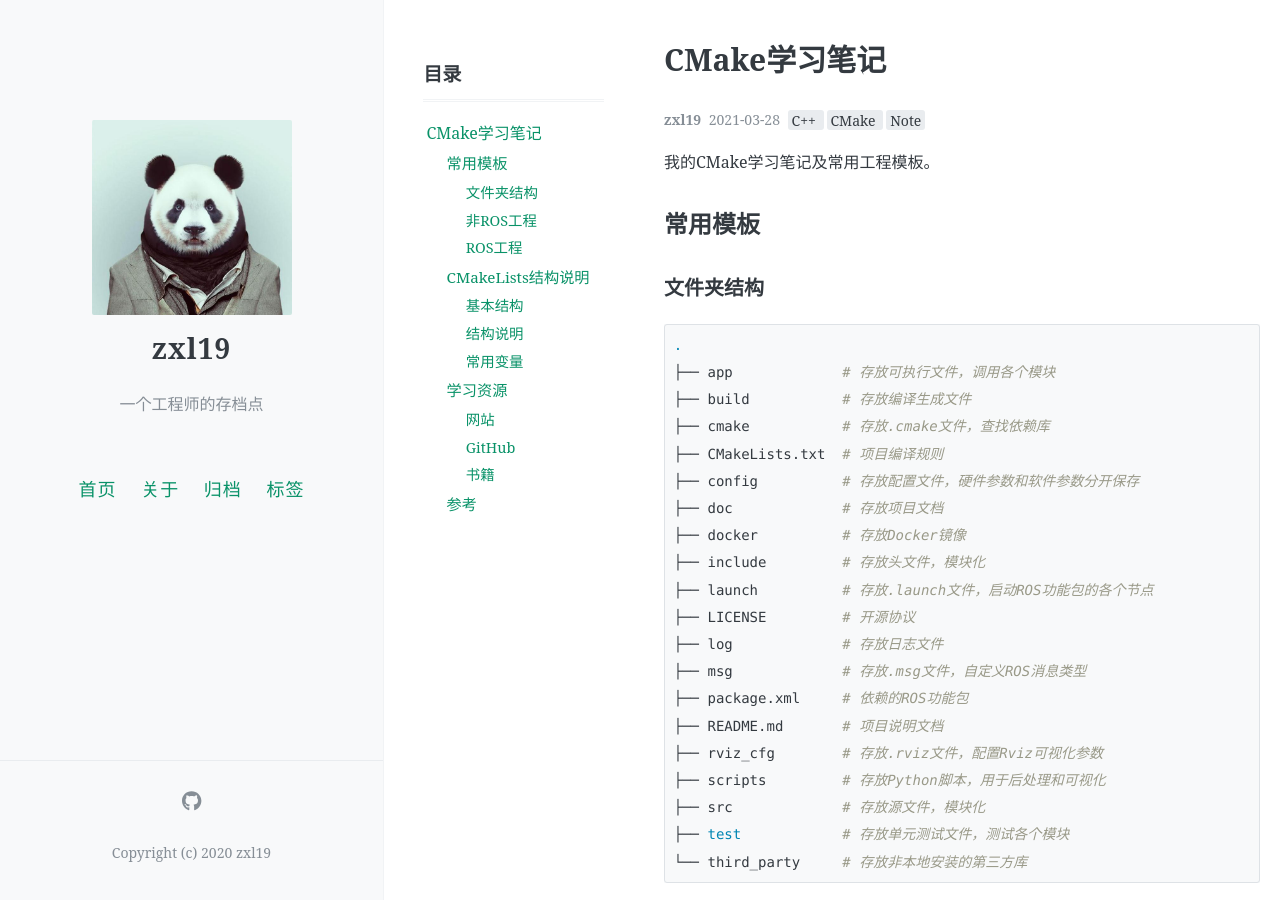
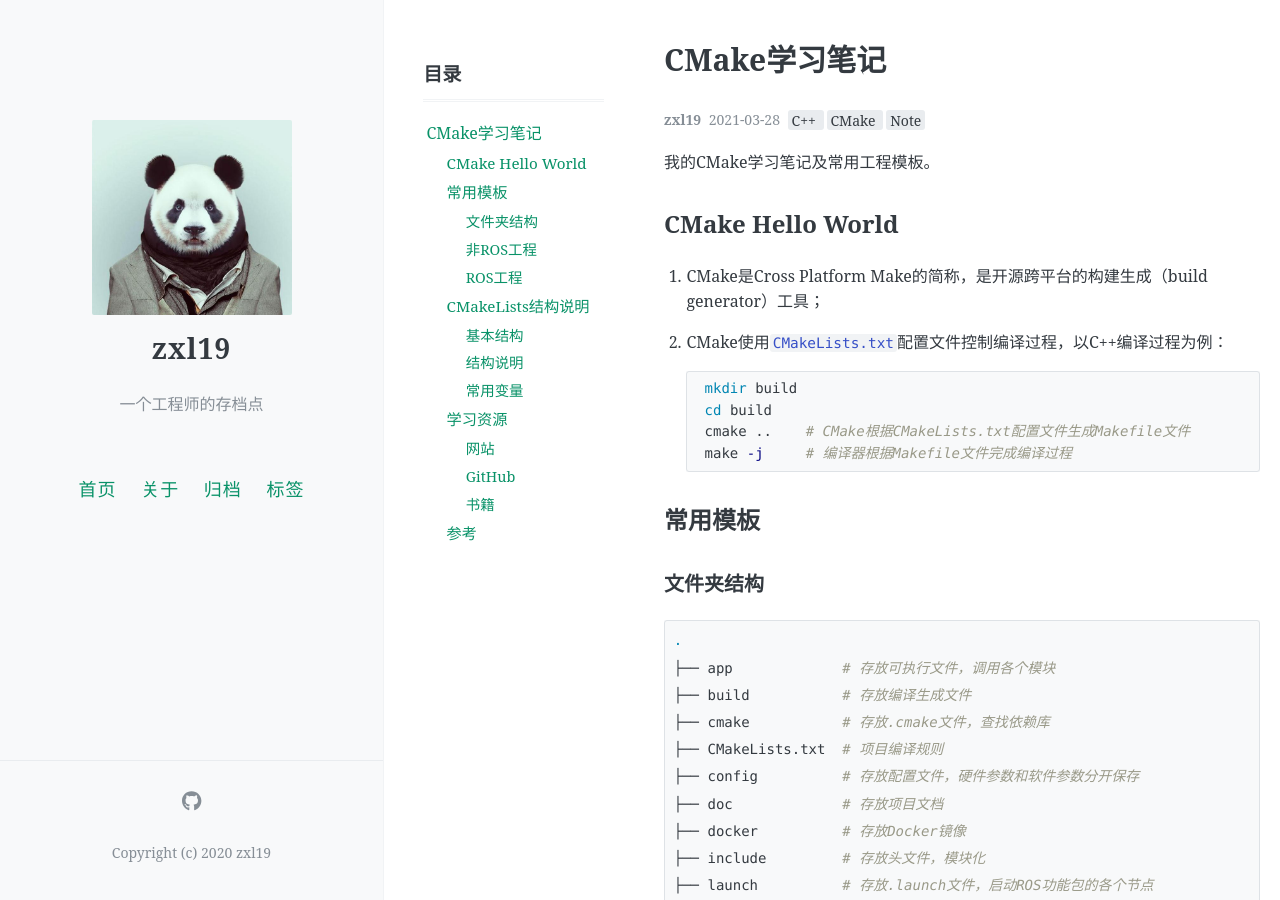
Before and after one commit to zxl19/zxl19.github.io, a Jekyll site: the page built from _posts/2021-03-28-cmake-note.md, in a window 1280 px wide and 900 px high. Built offline with Jekyll 4.4.1, drawn with Linux system fonts in a browser that asks for light colours; comment, search, counter and statistics services are not loaded.

Commit message:
Update Posts

````diff
--- a/_posts/2021-03-28-cmake-note.md
+++ b/_posts/2021-03-28-cmake-note.md
@@ -12,6 +12,18 @@ pinned: true
 我的CMake学习笔记及常用工程模板。
 
 <!-- more -->
+
+## CMake Hello World
+
+1. CMake是Cross Platform Make的简称，是开源跨平台的构建生成（build generator）工具；
+2. CMake使用`CMakeLists.txt`配置文件控制编译过程，以C++编译过程为例：
+
+    ```shell
+    mkdir build
+    cd build
+    cmake ..    # CMake根据CMakeLists.txt配置文件生成Makefile文件
+    make -j     # 编译器根据Makefile文件完成编译过程
+    ```
 
 ## 常用模板
 
@@ -254,24 +266,25 @@ target_link_libraries()
 
 ## 参考
 
-1. [gaoxiang12/faster-lio](https://github.com/gaoxiang12/faster-lio)
-2. [Ceres CMakeLists-CSDN博客](https://blog.csdn.net/sinat_28752257/article/details/82758546)
-3. [CMakeLists-简书](https://www.jianshu.com/p/95c744a5c6f1)
-4. [指定C++编译标准1-Stack Overflow](https://stackoverflow.com/questions/42834844/how-to-get-cmake-to-pass-either-std-c14-c1y-or-c17-c1z-based-on-gcc-vers)
-5. [指定C++编译标准2-Crascit](https://crascit.com/2015/03/28/enabling-cxx11-in-cmake/)
-6. [指定C++编译标准3-腾讯云](https://cloud.tencent.com/developer/article/1741243)
-7. [指定C++编译标准4-azmddy](https://azmddy.github.io/article/IT%E5%9F%BA%E7%A1%80/%E6%9E%84%E5%BB%BA/CMake/cmake-day-2.html)
-8. [Eigen内存对齐-卷儿的文章-知乎](https://zhuanlan.zhihu.com/p/349413376)
-9. [catkin/CMakeLists.txt-ROS Wiki](http://wiki.ros.org/catkin/CMakeLists.txt)
-10. [HKUST-Aerial-Robotics/A-LOAM](https://github.com/HKUST-Aerial-Robotics/A-LOAM)
-11. [RobustFieldAutonomyLab/LeGO-LOAM](https://github.com/RobustFieldAutonomyLab/LeGO-LOAM)
-12. [TixiaoShan/LIO-SAM](https://github.com/TixiaoShan/LIO-SAM)
-13. [TixiaoShan/LVI-SAM](https://github.com/TixiaoShan/LVI-SAM)
-14. [koide3/hdl_graph_slam](https://github.com/koide3/hdl_graph_slam)
-15. [add_definitions()-CSDN博客](https://blog.csdn.net/fb_941219/article/details/107376017)
-16. [编译选项设置区别-CSDN博客](https://blog.csdn.net/10km/article/details/51731959)
-17. [变量1-简书](https://www.jianshu.com/p/1827cd86d576)
-18. [变量2-CSDN博客](https://blog.csdn.net/juluwangriyue/article/details/123494008)
-19. [变量3-CSDN博客](https://blog.csdn.net/wzj_110/article/details/116674655)
-20. [CMake如何入门？-0xCCCCCCCC的回答-知乎](https://www.zhihu.com/question/58949190/answer/999701073)
-21. [CMake和Modern CMake相关资料（不定期补充）-迦非喵的文章-知乎](https://zhuanlan.zhihu.com/p/205324774)
+1. [CMake](https://cmake.org)
+2. [gaoxiang12/faster-lio](https://github.com/gaoxiang12/faster-lio)
+3. [Ceres CMakeLists-CSDN博客](https://blog.csdn.net/sinat_28752257/article/details/82758546)
+4. [CMakeLists-简书](https://www.jianshu.com/p/95c744a5c6f1)
+5. [指定C++编译标准1-Stack Overflow](https://stackoverflow.com/questions/42834844/how-to-get-cmake-to-pass-either-std-c14-c1y-or-c17-c1z-based-on-gcc-vers)
+6. [指定C++编译标准2-Crascit](https://crascit.com/2015/03/28/enabling-cxx11-in-cmake/)
+7. [指定C++编译标准3-腾讯云](https://cloud.tencent.com/developer/article/1741243)
+8. [指定C++编译标准4-azmddy](https://azmddy.github.io/article/IT%E5%9F%BA%E7%A1%80/%E6%9E%84%E5%BB%BA/CMake/cmake-day-2.html)
+9. [Eigen内存对齐-卷儿的文章-知乎](https://zhuanlan.zhihu.com/p/349413376)
+10. [catkin/CMakeLists.txt-ROS Wiki](http://wiki.ros.org/catkin/CMakeLists.txt)
+11. [HKUST-Aerial-Robotics/A-LOAM](https://github.com/HKUST-Aerial-Robotics/A-LOAM)
+12. [RobustFieldAutonomyLab/LeGO-LOAM](https://github.com/RobustFieldAutonomyLab/LeGO-LOAM)
+13. [TixiaoShan/LIO-SAM](https://github.com/TixiaoShan/LIO-SAM)
+14. [TixiaoShan/LVI-SAM](https://github.com/TixiaoShan/LVI-SAM)
+15. [koide3/hdl_graph_slam](https://github.com/koide3/hdl_graph_slam)
+16. [add_definitions()-CSDN博客](https://blog.csdn.net/fb_941219/article/details/107376017)
+17. [编译选项设置区别-CSDN博客](https://blog.csdn.net/10km/article/details/51731959)
+18. [变量1-简书](https://www.jianshu.com/p/1827cd86d576)
+19. [变量2-CSDN博客](https://blog.csdn.net/juluwangriyue/article/details/123494008)
+20. [变量3-CSDN博客](https://blog.csdn.net/wzj_110/article/details/116674655)
+21. [CMake如何入门？-0xCCCCCCCC的回答-知乎](https://www.zhihu.com/question/58949190/answer/999701073)
+22. [CMake和Modern CMake相关资料（不定期补充）-迦非喵的文章-知乎](https://zhuanlan.zhihu.com/p/205324774)
````
Also changed, not shown: _posts/2021-03-29-latex-note.md (+2 -1 lines), _posts/2021-10-09-cpp-color-output.md (renamed from _posts/2021-10-09-cpp-output-format.md, +13 -54 lines), _posts/2023-01-04-catkin-note.md (added, +72 -0 lines).
